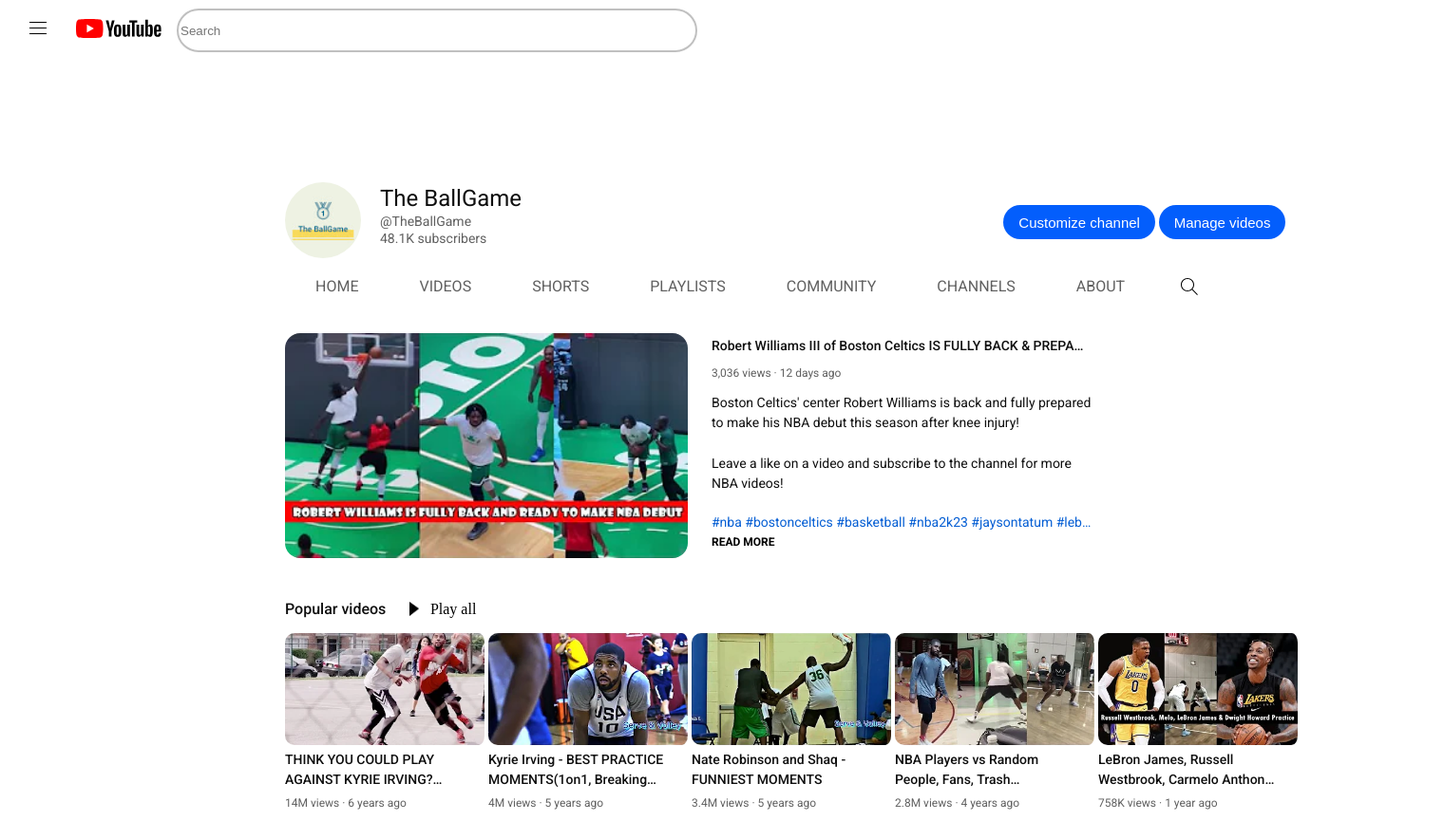
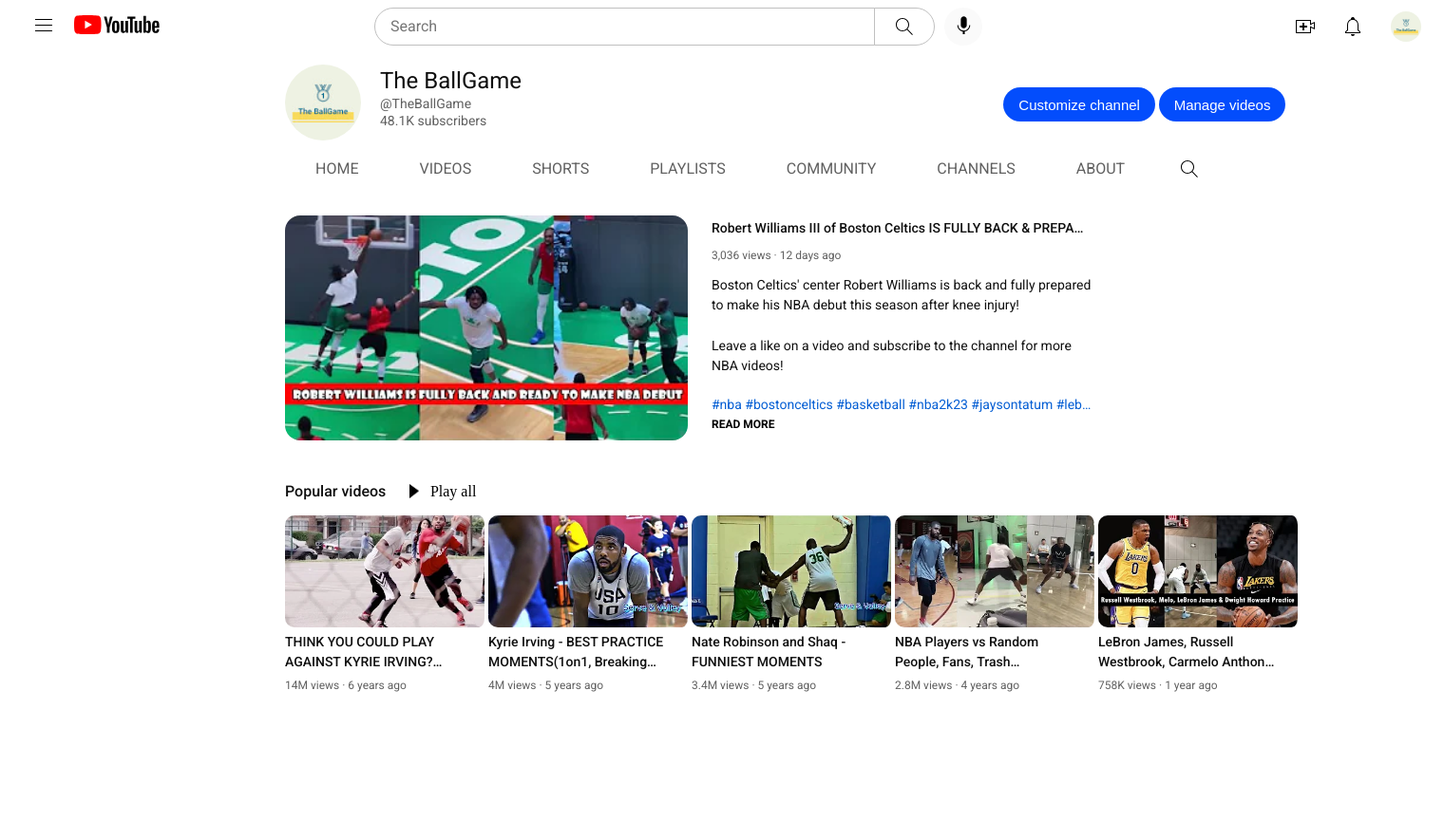
Before and after one commit to emiralic/Youtube-page, a Flask app: page /youtube in a window 1520 px wide. Shown: the whole page at 95% size. After the commit the page ends 729 px from the top, so only its background shows below. Run offline with Flask 2, Linux system fonts and the light colour scheme.

Commit message:
Fifth update of the page

```diff
--- a/templates/youtube.html
+++ b/templates/youtube.html
@@ -89,7 +89,7 @@
   }
   .middle{
     margin-left: 300px;
-    margin-top: 128px;
+
   }
   .img-pictures{
     width: 210px;
@@ -167,7 +167,7 @@
     margin-left: 507px;
     height: 36px;
     width: 160.1px;
-    background-color: rgb(3, 94, 252);
+    background-color: rgb(3, 77, 252);
     color: white;
     cursor:pointer;
     border-radius: 20px;
@@ -177,39 +177,117 @@
   }
   .customize-channel:hover,
   .manage-videos:hover{
-    background-color: rgb(3, 80, 252);
+    background-color: rgb(3, 70, 252);
   }
   .manage-videos{
     width: 133.75px;
     margin-left: 3.5px;
   }
+  .hamburger-button{
+    width: 40px;
+    height: 40px;
+    margin-left: 26px;
+    background-color: white;
+    border:none;
+  }
   .hamburger-menu{
     height: 24px;
     width: 24px;
-    padding-left: 28px;
+    cursor:pointer;
   }
+
   .youtube-logo{
     width: 90px;
     height: 20px;
-    padding-left: 28px;
+    padding-left: 12px;
     padding-right: 16px;
+    padding-top: 8px;
+    cursor:pointer;
+
   }
   .search-bar{
-    height: 40px;
+    height: 36px;
     width: 540px;
     margin-top:0px;
     border-radius: 24px;
     border-color: rgb(192, 192, 192);
     border-style:solid;
+    position: center;
+    margin-left: 210px;
+    border-width: 1px;
+
+   }
   .search-bar::placeholder{
     font-family: Roboto, Arial;
-    font-size: 12px;
+    font-size: 16px;
+    padding-left: 14px;
+  }
+  .search-button{
+    width: 64px;
+    height: 40px;
+    margin-left: -20px;
+    background-color: white;
+    border-width: 1px;
+    border-color: rgb(192, 192, 192);
+    margin-top:0px;
+    border-top-right-radius: 20px;
+    border-bottom-right-radius: 20px;
+    border-style: solid;
+    cursor: pointer;
 
+  }
+  .search-button:hover{
+    background-color: rgb(248, 248, 248);
+  }
+  .search-image{
+    width: 24px;
+    height: 24px;
+    margin-right: 2px;
+    margin-top: 2px;
+    margin-left: 2px;
+  }
+  .speaker-button{
+    width: 40px;
+    height: 40px;
+    margin-left: 10px;
+    border-radius: 20px;
+    border: none;
+    background-color: rgb(250, 250, 250);
+    cursor: pointer;
+  }
+  .speaker-icon{
+    width: 25px;
+    height: 25px;
+  }
+  .upload-icon,
+  .notification-icon{
+    width: 24px;
+    height: 24px;
+    padding: 8px 8px 8px 8px;
+    margin-left: 320px;
+    cursor: pointer;
+
+  }
+  .upload-icon:hover,
+  .notification-icon:hover,
+  .hamburger-button:hover{
+    background-color: rgb(220, 220, 220);
+    border-radius: 20px;
+  }
+  .notification-icon{
+    margin-left: 10px;
+  }
+  .right-profile-picture{
+    width: 32px;
+    height: 32px;
+    margin-left: 20px;
+    border-radius: 16px;
+    cursor:pointer;
+    margin-top: 4px;
   }
 
 
 
-  }
 
 
   </style>
@@ -218,12 +296,13 @@
     <div style="
           display:flex;
           flex-direction:row;
-          align-items: center;
-          width: 56px;">
-        <div style="
-            padding-top:18px;
-            padding-bottom:18px;">
-            <img class="hamburger-menu"src="static/hamburger-menu.svg">
+          width: 56px;
+          padding-top: 8px;  ">
+        <div >
+            <button class="hamburger-button">
+                <img class="hamburger-menu"src="static/hamburger-menu.svg">
+            </button>
+
         </div>
         <div>
             <img class="youtube-logo" src="static/youtube-logo.svg">
@@ -231,13 +310,33 @@
         <div>
             <input class="search-bar" type="text" placeholder="Search">
         </div>
+        <div>
+            <button class="search-button">
+                <img class="search-image"src="static/search.svg">
+
+            </button>
+        </div>
+        <div>
+            <button class="speaker-button">
+                <img class="speaker-icon" src="static/voice-search-icon.svg">
+            </button>
+        </div>
+        <div>
+            <img class="upload-icon"src="static/upload.svg">
+        </div>
+        <div>
+            <img class="notification-icon" src="static/notifications.svg">
+        </div>
+        <div>
+            <img class="right-profile-picture"src="/static/profile-picture.jpg">
+        </div>
 
     </div>
-    <div class="middle">
+    <div class="middle" style="padding-top:16px;">
       <div style="
           display:flex;
           flex-direction:row;
-          align-items: center; ">
+          align-items: center;">
           <div>
               <img class="profile-picture"src="static/channels-profile.jpg">
           </div>
```
